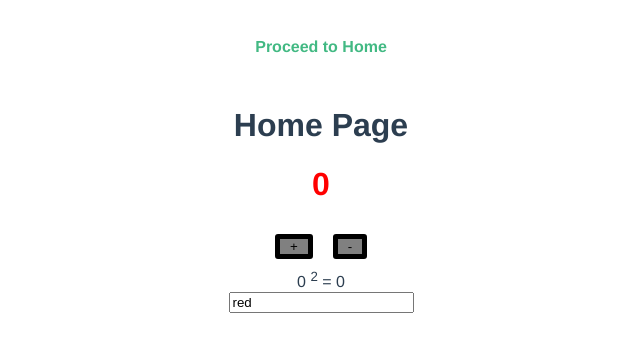
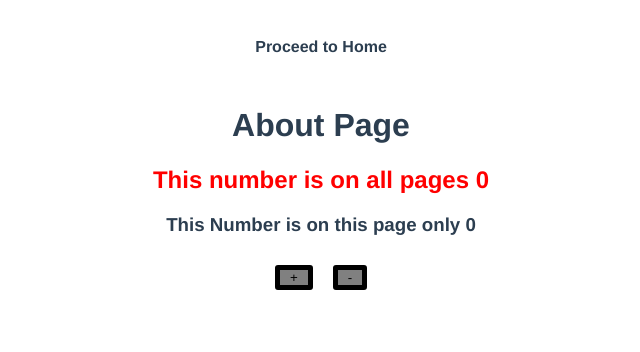
Before and after one commit to Mrmckney/Vue.js-Vuex-Practice, a Vue app: page /#/about in a window 1280 px wide. Before the commit this address led to /#/. Shown: the top 352 px of the page, without its empty margins (319-959 px from the left). Built offline with nearby package versions, Linux system fonts and the light colour scheme.

Commit message:
added component for count-home

```diff
--- a/src/components/Count.vue
+++ b/src/components/CountAbout.vue
@@ -8,7 +8,7 @@
 
 <script>
 export default {
-    name: 'Count',
+    name: 'CountAbout',
     data() {
         return {
             counter: 0
--- /dev/null
+++ b/src/components/CountHome.vue
@@ -0,0 +1,37 @@
+<template>
+    <h1
+    :style="{ color: $store.state.colorCode }"
+    >
+    {{ $store.state.counter }}
+  </h1>
+  <button @click="$store.dispatch('addCount')">+</button>
+  <button @click="$store.dispatch('subCount')">-</button>
+    <div>
+    {{ $store.state.counter }}
+    <sup>2</sup> =
+    {{ $store.getters.counterSquared }}
+    </div>
+    <div>
+      <input
+        v-model="colorCode"
+        placeholder="Enter color code"
+        type="text"
+      >
+    </div>
+</template>
+
+<script>
+export default {
+    name: 'CountHome',
+    computed: {
+        colorCode: {
+        get() {
+            return this.$store.state.colorCode
+        },
+        set(newColor) {
+            this.$store.dispatch('setColorCode', newColor)
+        }
+        }
+    }
+}
+</script>
--- a/src/views/About.vue
+++ b/src/views/About.vue
@@ -1,15 +1,15 @@
 <template>
     <h1>About Page</h1>
-    <Count />
+    <CountAbout />
 </template>
 
 <script>
-import Count from '../components/Count.vue'
+import CountAbout from '../components/CountAbout.vue'
 
 export default {
     name: 'About',
     components: {
-        Count
+        CountAbout
     }
 }
 </script>
--- a/src/views/Home.vue
+++ b/src/views/Home.vue
@@ -1,38 +1,15 @@
 <template>
   <h1>Home Page</h1>
-  <h1
-    :style="{ color: $store.state.colorCode }"
-  >
-    {{ $store.state.counter }}
-  </h1>
-  <button @click="$store.dispatch('addCount')">+</button>
-  <button @click="$store.dispatch('subCount')">-</button>
-    <div>
-    {{ $store.state.counter }}
-    <sup>2</sup> =
-    {{ $store.getters.counterSquared }}
-    </div>
-    <div>
-      <input
-        v-model="colorCode"
-        placeholder="Enter color code"
-        type="text"
-      >
-    </div>
+  <CountHome />
 </template>
 
 <script>
+import CountHome from '../components/CountHome.vue'
+
 export default {
   name: 'Home',
-  computed: {
-    colorCode: {
-      get() {
-        return this.$store.state.colorCode
-      },
-      set(newColor) {
-        this.$store.dispatch('setColorCode', newColor)
-      }
-    }
+  components: {
+    CountHome,
   }
 }
 </script>
```
